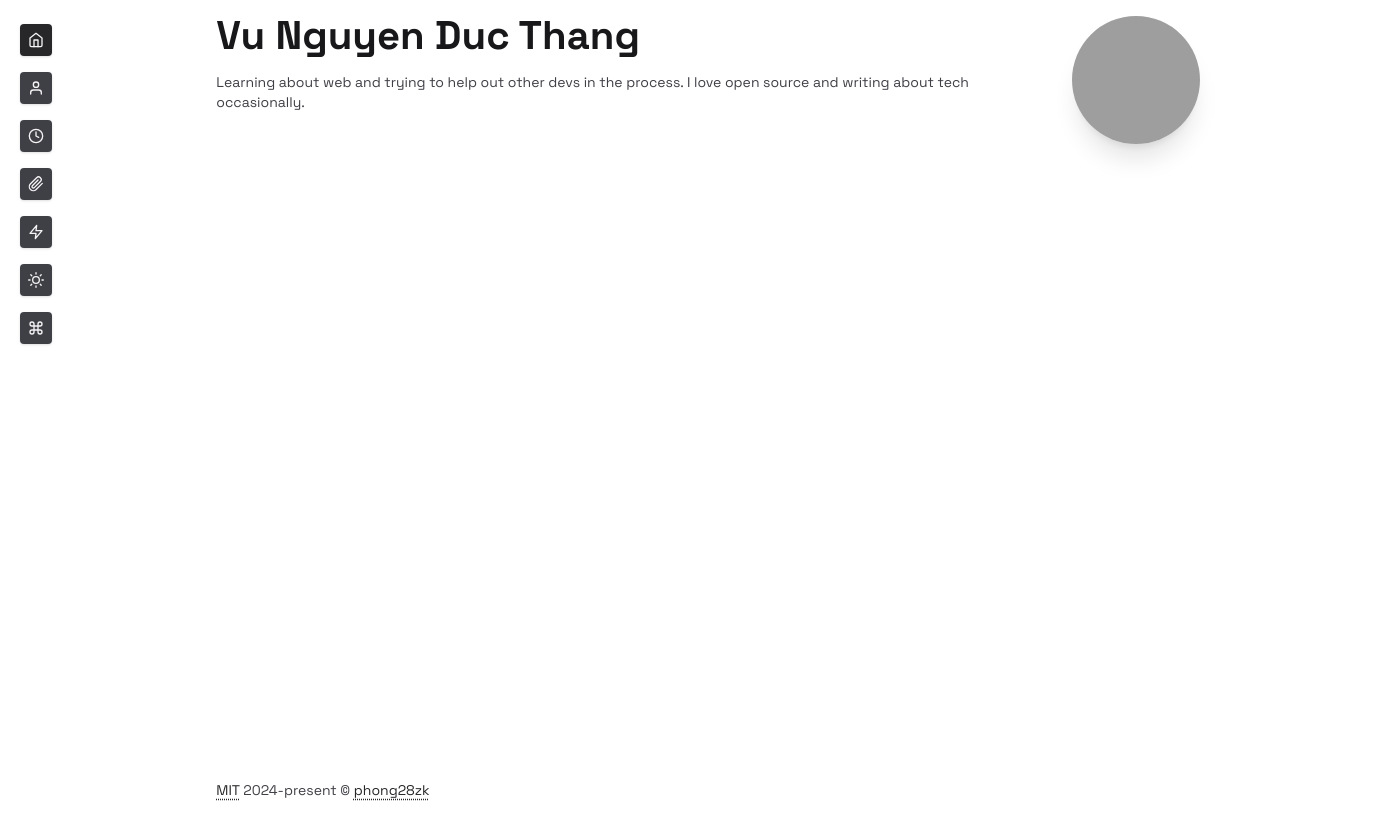
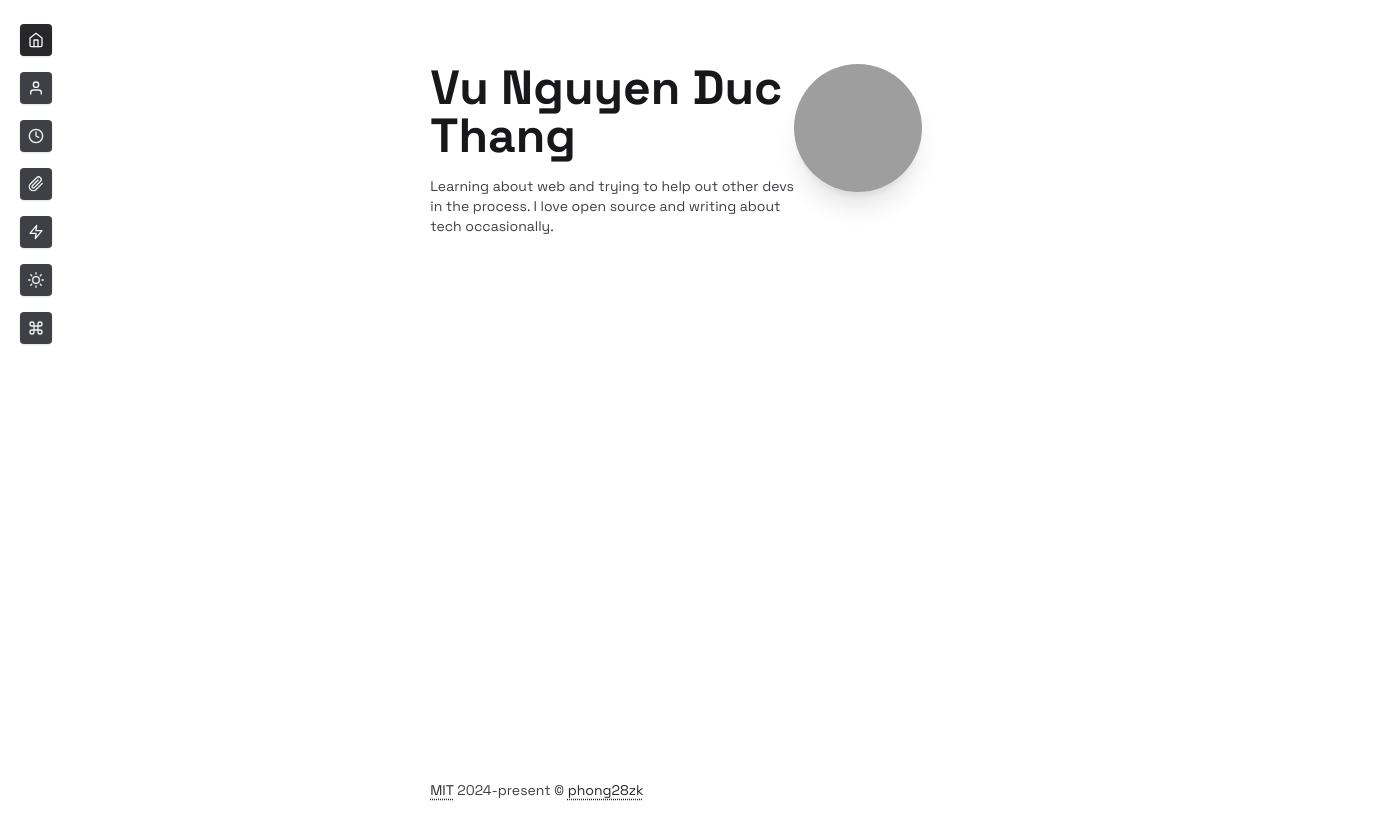
Before and after one commit to fn28chen/thang-vu-blogs, a Next.js app: page / in a window 1280 px wide. Shown: the whole page, 1392 px wide, since content can reach past the window. Built offline with nearby package versions, Linux system fonts and the light colour scheme; grey boxes are pictures that could not be loaded.

Commit message:
(Feat) Home Page Layout

```diff
--- a/src/app/dashboard/page.tsx
+++ b/src/app/dashboard/page.tsx
@@ -36,7 +36,6 @@ export default function Dashboard() {
     setOpenItem("");
     console.log("clicked outside");
   };
-
 
   useOnClickOutside(ref, handleClickOutside);
 
@@ -97,9 +96,9 @@ export default function Dashboard() {
               >
                 Season 1
               </AccordionTrigger>
-              <AccordionContent>
+              <AccordionContent className="mostly-customized-scrollbar">
                 <ScrollArea style={{ maxHeight: "500px", overflowY: "auto" }}>
-                  <ul className="gap-4">
+                  <ul className={`mostly-customized-scrollbar gap-4`}>
                     {season1.map((item) => (
                       <li key={item.id}>
                         <Card className="flex flex-row py-2">
@@ -111,7 +110,7 @@ export default function Dashboard() {
                                   rel="noreferrer"
                                   target="_blank"
                                 >
-                                  {item.name}
+                                  <p>{item.name}</p>
                                 </Link>
                               </CardTitle>
                             </CardHeader>
--- a/src/app/globals.css
+++ b/src/app/globals.css
@@ -1,6 +1,22 @@
 @tailwind base;
 @tailwind components;
 @tailwind utilities;
+
+::-webkit-scrollbar {
+  height: 12px;
+  width: 12px;
+  background: #000;
+}
+
+::-webkit-scrollbar-thumb {
+  background: #6C7570;
+  -webkit-border-radius: 1ex;
+  -webkit-box-shadow: 0px 1px 2px rgba(0, 0, 0, 0.75);
+}
+
+::-webkit-scrollbar-corner {
+  background: #000;
+}
 
 @layer base {
   :root {
--- a/src/app/page.tsx
+++ b/src/app/page.tsx
@@ -6,14 +6,13 @@ const Home = (props: {}) => {
     <div className="w-full min-h-screen pt-4 px-8 flex flex-col justify-center items-center relative">
       <section
         className="
-        flex flex-col-reverse
-        lg:flex-row md:flex-row
-        w-full min-h-screen z-50 justify-between items-start
-        lg:pl-24 lg:pr-8 gap-4
+        flex flex-row justify-between
+        fixed top-0 w-full h-full z-50 px-8 pt-12 pb-12 xl:w-[50%] lg:pl-8 lg:pr-8 lg:w-[calc(50% + 20vw)] md:pl-8 md:pr-8 md:w-[60%] sm:w-[60%]
+        min-h-screen p-8 relative
         "
       >
         <div className="leading-none">
-          <h2 className="dark:text-zinc-200 text-zinc-900 text-[2.5rem] m-0 font-extrabold">
+          <h2 className="dark:text-zinc-200 text-zinc-900 text-[48px] m-0 font-extrabold">
             Vu Nguyen Duc Thang
           </h2>
           <p className="dark:text-zinc-300 text-zinc-800 mb-4 m-0"></p>
```
Lines whose indentation alone changed are shown as unchanged.
